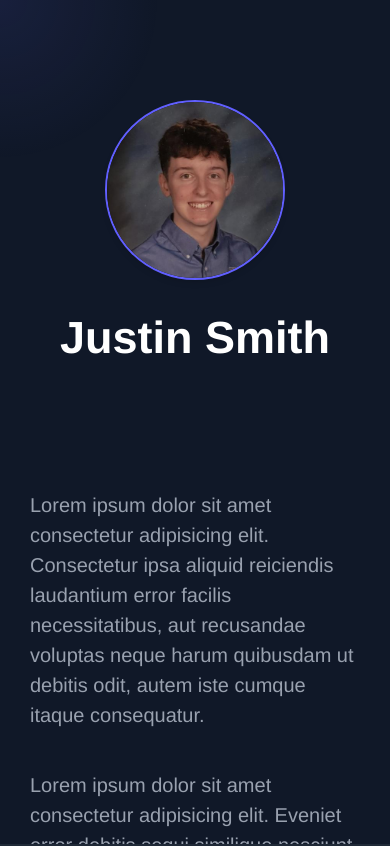
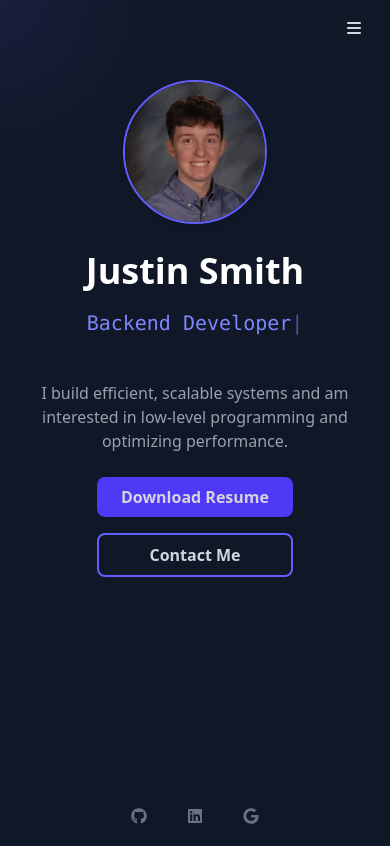
Before and after one commit to justnsmith/justnsmith.github.io, a React (Vite) app: page / in a window 390 px wide. Shown: the top 846 px of the page. Built offline with nearby package versions, Linux system fonts and the light colour scheme.

Commit message:
working on mobile friendly

```diff
--- a/src/App.tsx
+++ b/src/App.tsx
@@ -1,51 +1,77 @@
-import { useEffect, useRef, useState } from "react";
+import { useRef, useEffect, useState } from "react";
 import Hero from "./components/Hero";
 import About from "./components/About";
 import TechStack from "./components/TechStack";
 import Experience from "./components/Experience";
 import Projects from "./components/Projects";
-import "./styles/global.css";
+
+// Hook to track mouse position
+function useMousePosition() {
+    const [mousePos, setMousePos] = useState({ x: 0, y: 0 });
+
+    useEffect(() => {
+        const updateMousePosition = (e: MouseEvent) => {
+            setMousePos({ x: e.clientX, y: e.clientY });
+        };
+
+        window.addEventListener("mousemove", updateMousePosition);
+        return () => window.removeEventListener("mousemove", updateMousePosition);
+    }, []);
+
+    return mousePos;
+}
+
+// Hook to detect screen width
+function useIsLargeScreen(breakpoint = 1024) {
+    const [isLargeScreen, setIsLargeScreen] = useState(window.innerWidth >= breakpoint);
+
+    useEffect(() => {
+        const handleResize = () => setIsLargeScreen(window.innerWidth >= breakpoint);
+        window.addEventListener("resize", handleResize);
+        return () => window.removeEventListener("resize", handleResize);
+    }, [breakpoint]);
+
+    return isLargeScreen;
+}
 
 export default function App() {
-    const [mousePos, setMousePos] = useState({ x: 0, y: 0 });
+    const leftRef = useRef<HTMLDivElement>(null);
     const rightScrollRef = useRef<HTMLDivElement>(null);
-    const leftRef = useRef<HTMLDivElement>(null);
+    const mousePos = useMousePosition();
+    const isLargeScreen = useIsLargeScreen();
+
+    const handleScroll = (e: WheelEvent) => {
+        if (isLargeScreen && leftRef.current && rightScrollRef.current) {
+            const heroRect = leftRef.current.getBoundingClientRect();
+
+            // Check if the mouse is over the Hero section
+            const isMouseOverHero =
+                mousePos.y >= heroRect.top && mousePos.y <= heroRect.bottom;
+
+            if (isMouseOverHero) {
+                // If the mouse is over the Hero, redirect scroll to the About section
+                e.preventDefault();
+
+                // Scroll the About section instead
+                const aboutSection = rightScrollRef.current;
+                if (aboutSection) {
+                    aboutSection.scrollTop += e.deltaY;
+                }
+            }
+        }
+    };
 
     useEffect(() => {
-        const handleMouseMove = (e: MouseEvent) => {
-            setMousePos({ x: e.clientX, y: e.clientY });
-        };
-        window.addEventListener("mousemove", handleMouseMove);
-        return () => window.removeEventListener("mousemove", handleMouseMove);
-    }, []);
-
-    useEffect(() => {
-        const leftEl = leftRef.current;
-        const rightEl = rightScrollRef.current;
-
-        if (!leftEl || !rightEl) return;
-
-        const handleScroll = (e: WheelEvent) => {
-            if (rightEl) {
-                rightEl.scrollBy({
-                    top: e.deltaY,
-                    behavior: "auto",
-                });
+        if (isLargeScreen) {
+            // Add wheel event listener for scroll redirection
+            window.addEventListener("wheel", handleScroll, { passive: false });
+            return () => window.removeEventListener("wheel", handleScroll);
         }
-
-            e.preventDefault(); // prevent scroll on left side
-        };
-
-        leftEl.addEventListener("wheel", handleScroll, { passive: false });
-
-        return () => {
-            leftEl.removeEventListener("wheel", handleScroll);
-        };
-    }, []);
+    }, [isLargeScreen, mousePos]);
 
     return (
-        <div className="relative flex flex-col lg:flex-row h-screen text-white bg-gray-900">
-            {/* Global spotlight effect */}
+        <div className="relative min-h-screen text-white bg-gray-900">
+            {/* Spotlight effect */}
             <div
                 className="pointer-events-none fixed inset-0 z-0 transition-all duration-200"
                 style={{
@@ -53,18 +79,34 @@ export default function App() {
                 }}
             />
 
-            {/* Hero on the left */}
-            <div ref={leftRef} className="w-full lg:w-1/2 h-screen overflow-hidden z-10">
+            {isLargeScreen ? (
+                <div className="flex flex-row h-screen">
+                    {/* Left */}
+                    <div ref={leftRef} className="w-1/2 h-screen overflow-hidden z-10">
                         <Hero />
                     </div>
 
-            {/* Scrollable sections on the right */}
-            <div ref={rightScrollRef} className="w-full lg:w-1/2 h-screen overflow-y-auto z-10 space-y-16 pb-24">
+                    {/* Right scrollable */}
+                    <div
+                        ref={rightScrollRef}
+                        className="w-1/2 h-screen overflow-y-auto z-10 space-y-16 pb-24"
+                    >
                         <About />
                         <TechStack />
                         <Experience />
                         <Projects />
                     </div>
                 </div>
+            ) : (
+                // Mobile stacked view — make sure background extends!
+                <div className="flex flex-col min-h-screen bg-gray-900 z-10 space-y-16 pb-24">
+                    <Hero />
+                    <About />
+                    <TechStack />
+                    <Experience />
+                    <Projects />
+                </div>
+            )}
+        </div>
     );
 }
--- a/src/components/Hero.tsx
+++ b/src/components/Hero.tsx
@@ -1,13 +1,10 @@
 "use client";
 import { useState, useEffect } from "react";
-import { FontAwesomeIcon } from '@fortawesome/react-fontawesome';
-import { faGithub, faLinkedin, faGoogle } from '@fortawesome/free-brands-svg-icons';
+import { FontAwesomeIcon } from "@fortawesome/react-fontawesome";
+import { faGithub, faLinkedin, faGoogle } from "@fortawesome/free-brands-svg-icons";
+import { faBars } from "@fortawesome/free-solid-svg-icons";
 
-const words = [
-    "Software Engineer",
-    "Backend Developer",
-];
-
+const words = ["Software Engineer", "Backend Developer"];
 const sectionIds = ["about", "tech", "experience", "projects"];
 
 export default function Hero() {
@@ -15,6 +12,7 @@ export default function Hero() {
     const [displayText, setDisplayText] = useState("");
     const [isDeleting, setIsDeleting] = useState(false);
     const [activeSection, setActiveSection] = useState("about");
+    const [isMenuOpen, setIsMenuOpen] = useState(false);
 
     useEffect(() => {
         const currentWord = words[currentWordIndex];
@@ -58,17 +56,44 @@ export default function Hero() {
         return () => observer.disconnect();
     }, []);
 
-    const handleNavigationClick = (id: string, event: React.MouseEvent<HTMLAnchorElement>) => {
-        event.preventDefault();
-        const targetSection = document.getElementById(id);
-        if (targetSection) {
-            targetSection.scrollIntoView({ behavior: "smooth" });
+    const handleNavigationClick = (id: string, e: React.MouseEvent<HTMLAnchorElement>) => {
+        e.preventDefault();
+        const section = document.getElementById(id);
+        if (section) {
+            section.scrollIntoView({ behavior: "smooth" });
+            setIsMenuOpen(false);
         }
     };
 
     return (
-        <section className="h-full flex flex-col justify-start items-center px-6 sm:px-12 md:px-16 lg:px-20 xl:px-24 pt-20 bg-transparent text-white text-center">
-            {/* Profile Picture */}
+        <section className="relative min-h-screen flex flex-col items-center px-6 sm:px-12 pt-20 bg-transparent text-white text-center">
+            {/* Burger Menu Top-Right (Only visible on small screens) */}
+            <div className="absolute top-4 right-6 md:hidden">
+                <button
+                    onClick={() => setIsMenuOpen(!isMenuOpen)}
+                    className="text-gray-300 hover:text-white"
+                >
+                    <FontAwesomeIcon icon={faBars} className="w-6 h-6" />
+                </button>
+
+                {/* Dropdown Menu */}
+                {isMenuOpen && (
+                    <div className="absolute right-0 mt-2 bg-gray-800 border border-indigo-500 rounded-md shadow-lg py-2 z-50 w-40">
+                        {sectionIds.map((id) => (
+                            <a
+                                key={id}
+                                href={`#${id}`}
+                                onClick={(e) => handleNavigationClick(id, e)}
+                                className="block px-4 py-2 text-sm text-gray-300 hover:text-white"
+                            >
+                                {id.charAt(0).toUpperCase() + id.slice(1)}
+                            </a>
+                        ))}
+                    </div>
+                )}
+            </div>
+
+            {/* Profile Image */}
             <img
                 src="/profile.jpeg"
                 alt="Profile"
@@ -76,9 +101,7 @@ export default function Hero() {
             />
 
             {/* Name */}
-            <h1 className="text-4xl md:text-5xl font-bold leading-tight mb-4">
-                Justin Smith
-            </h1>
+            <h1 className="text-4xl md:text-5xl font-bold leading-tight mb-4">Justin Smith</h1>
 
             {/* Animated Role */}
             <p className="text-indigo-400 text-xl md:text-2xl font-mono mb-6 h-12">
@@ -96,55 +119,52 @@ export default function Hero() {
                 <a
                     href="/resume.pdf"
                     download="Justin_Smith_Resume.pdf"
-                    className="bg-indigo-600 text-gray-300 border border-transparent hover:bg-indigo-700 hover:border-indigo-700 hover:text-white font-semibold py-2 px-6 rounded-lg transition-all duration-300 transform hover:scale-105"
+                    className="bg-indigo-600 text-gray-300 hover:bg-indigo-700 hover:text-white font-semibold py-2 px-6 rounded-lg transition-all"
                 >
                     Download Resume
                 </a>
                 <a
                     href="#contact"
-                    className="bg-transparent border-2 border-indigo-500 text-gray-300 hover:bg-indigo-500 hover:text-white hover:border-indigo-500 font-semibold py-2 px-6 rounded-lg transition-all duration-300 transform hover:scale-105"
+                    className="border-2 border-indigo-500 text-gray-300 hover:bg-indigo-500 hover:text-white font-semibold py-2 px-6 rounded-lg transition-all"
                 >
                     Contact Me
                 </a>
             </div>
 
-            {/* ScrollSpy Navigation */}
-            <div className="mt-8 flex flex-col gap-6 text-center">
+            {/* Section Scrollspy Links (visible only on md+) */}
+            <div className="hidden md:flex flex-col gap-6 mt-2">
                 {sectionIds.map((id) => (
                     <a
                         key={id}
                         href={`#${id}`}
                         onClick={(e) => handleNavigationClick(id, e)}
-                        className={`block text-sm transition-all duration-300 transform ${activeSection === id
-                            ? "text-white text-lg scale-110"
-                            : "text-gray-500 text-sm"
-                            } hover:text-white hover:scale-110 hover:font-semibold`}
+                        className={`text-sm font-medium transition ${
+                            activeSection === id ? "text-white scale-110" : "text-gray-400"
+                        } hover:text-white`}
                     >
-                        <span className="block px-2 py-1">
-                            {id.charAt(0).toUpperCase() + id.slice(1)}
-                        </span>
+                        {id.charAt(0).toUpperCase() + id.slice(1)}
                     </a>
                 ))}
             </div>
 
-            {/* Social Media Icons */}
+            {/* Social Icons */}
             <div className="flex gap-6 mt-auto mb-4">
-                <a href="https://github.com/justnsmith" target="_blank" rel="noopener noreferrer">
+                <a href="https://github.com/justnsmith" target="_blank">
                     <FontAwesomeIcon
                         icon={faGithub}
-                        className="w-8 h-8 text-gray-500 hover:text-white hover:scale-125 transition-all duration-300"
+                        className="w-8 h-8 text-gray-500 hover:text-white transition-transform transform hover:scale-125"
                     />
                 </a>
-                <a href="https://linkedin.com/in/jstinsmith" target="_blank" rel="noopener noreferrer">
+                <a href="https://linkedin.com/in/jstinsmith" target="_blank">
                     <FontAwesomeIcon
                         icon={faLinkedin}
-                        className="w-8 h-8 text-gray-500 hover:text-white hover:scale-125 transition-all duration-300"
+                        className="w-8 h-8 text-gray-500 hover:text-white transition-transform transform hover:scale-125"
                     />
                 </a>
                 <a href="mailto:jstinwsmith@gmail.com">
                     <FontAwesomeIcon
                         icon={faGoogle}
-                        className="w-8 h-8 text-gray-500 hover:text-white hover:scale-125 transition-all duration-300"
+                        className="w-8 h-8 text-gray-500 hover:text-white transition-transform transform hover:scale-125"
                     />
                 </a>
             </div>
```
Lines whose indentation alone changed are shown as unchanged.
